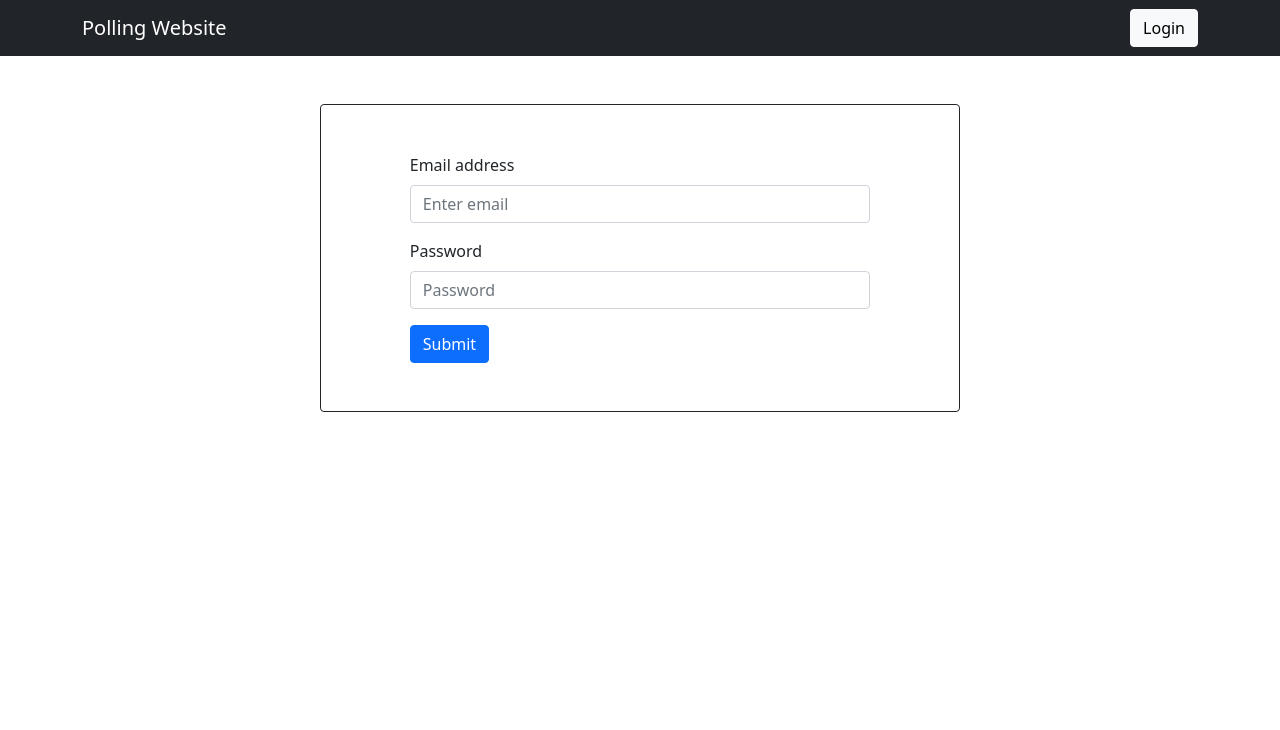
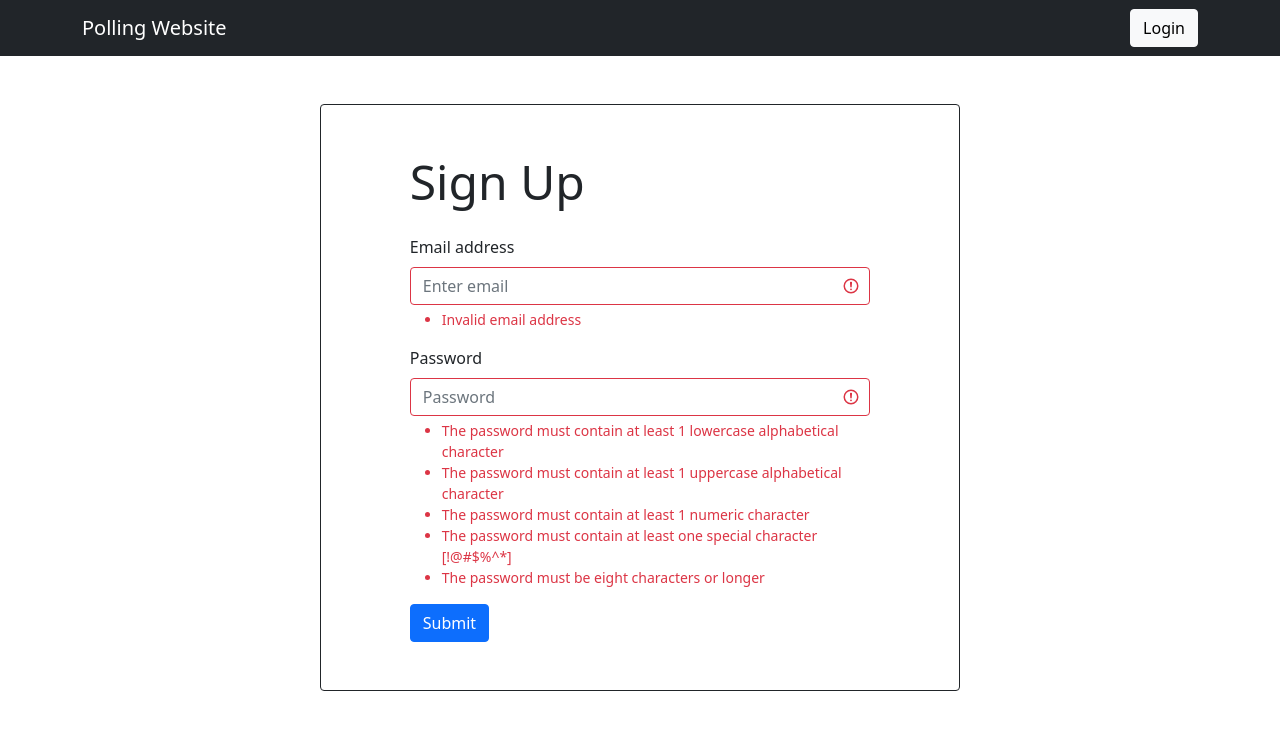
Before and after one commit to Abdallah-Youssef/polling-app-swe, a React (Create React App) app in the folder client/: page /signup in a window 1280 px wide. Shown: the top 730 px of the page. Built offline with nearby package versions, Linux system fonts and the light colour scheme; what fetch-intercept would draw is missing.

Commit message:
Added UI and validation

```diff
--- a/client/src/api/poll.js
+++ b/client/src/api/poll.js
@@ -9,5 +9,5 @@ export const getAllPolls = () => {
   return fetch(apiURL, requestOptions)
     .then((response) => response.json())
     .then(res => res.polls)
-    .catch((error) => console.log("error", error));
+    .catch(() => alert("Failed to reach the server, Please try again later"));
 };
--- a/client/src/components/CustomNavbar.js
+++ b/client/src/components/CustomNavbar.js
@@ -10,6 +10,7 @@ const CustomNavbar = () => {
 
     const handleLogOutClicked = () => {
         handleLogOut()(dispatch);
+        navigate("/");
     };
 
     const handleLogInClicked = () => {
@@ -26,6 +27,7 @@ const CustomNavbar = () => {
 
                     {user.email ? (
                         <>
+                            <h5 style={{color:"#3283a8"}}>{user.email}</h5>
                             <Nav>
                                 <Nav.Link as={Link} to="/create" className="mx-2">
                                     Create Poll
--- a/client/src/components/Login.js
+++ b/client/src/components/Login.js
@@ -18,8 +18,8 @@ const Login = () => {
         try {
             await handleLogIn(email, password)(dispatch);
             navigate('/')
-    } catch {
-      alert("Login failed");
+        } catch (error) {
+            alert(error);
         }
 
         console.log(user);
@@ -28,6 +28,7 @@ const Login = () => {
     return (
         <div>
             <Container className="py-5 mt-5 w-50 border border-dark rounded">
+                <h1 className="display-5 w-75 mx-auto mb-4">Login</h1>
                 <Form className="w-75 mx-auto">
                     <Form.Group className="mb-3" controlId="formBasicEmail">
                         <Form.Label>Email address</Form.Label>
--- a/client/src/components/PollList.js
+++ b/client/src/components/PollList.js
@@ -1,20 +1,33 @@
-import React, { useEffect, useState } from "react"
-import { getAllPolls } from "../api/poll"
-import { ListGroup, Badge, Container } from "react-bootstrap"
+import React, { useEffect, useState } from "react";
+import { getAllPolls } from "../api/poll";
+import { ListGroup, Badge, Container } from "react-bootstrap";
 
 const PollList = () => {
     const [polls, setPolls] = useState([]);
+    const [error, setError] = useState("");
 
     useEffect(() => {
-    getAllPolls().then((polls) => setPolls(polls));
+        getAllPolls().then((polls) => {
+            if (polls) {
+                setPolls(polls);
+                setError("");
+            }
+
+            else setError("Failed to reach server")
+        });
     }, []);
 
     return (
         <Container className="w-50 mt-5">
+
+            <h1>{error}</h1>
+
+
             <ListGroup as="ul" numbered>
-        {polls.map((poll) => (
+                {polls.map((poll, i) => (
                     <ListGroup.Item
                         className="d-flex justify-content-between align-items-start"
+                        key={i}
                     >
                         <div className="ms-2 me-auto">
                             <div className="fw-bold">{poll.question}</div>
@@ -26,6 +39,8 @@ const PollList = () => {
                     </ListGroup.Item>
                 ))}
             </ListGroup>
+
+
         </Container>
     );
 };
--- a/client/src/components/SignUp.js
+++ b/client/src/components/SignUp.js
@@ -1,21 +1,51 @@
 import React, { useState, useContext } from 'react'
-import { Form, Button, Container } from 'react-bootstrap'
+import { Form, Button, Container, FormControl } from 'react-bootstrap'
+import { useNavigate } from 'react-router-dom'
 import { handleSignUp, UserContext } from '../reducers/user'
+
 const SignUp = () => {
-    const {dispatch} = useContext(UserContext)
+    const { dispatch } = useContext(UserContext)
+    const navigate = useNavigate()
+
     const [email, setEmail] = useState("")
+    const emailRegex = new RegExp(/^[^\s@]+@[^\s@]+\.[^\s@]+$/);
+    const [emailValid, setEmailValid] = useState(false)
+
     const [password, setPassword] = useState("")
+    const strongPasswordRegex = new RegExp("^(?=.*[a-z])(?=.*[A-Z])(?=.*[0-9])(?=.*[!@#\$%\^&\*])(?=.{8,})");
+    const [passwordValid, setPasswordValid] = useState(false)
 
-    const handleEmailChanged = (e) => setEmail(e.target.value)
-    const handlePasswordChanged = (e) => setPassword(e.target.value)
+    const handleEmailChanged = (e) => {
+        setEmail(e.target.value)
+        if (!emailRegex.test(e.target.value) || e.target.value === '')
+            setEmailValid(false)
+        else setEmailValid(true)
+    }
+    const handlePasswordChanged = (e) => {
+        setPassword(e.target.value)
+        if (!strongPasswordRegex.test(e.target.value) || e.target.value === '')
+            setPasswordValid(false)
+        else setPasswordValid(true)
+    }
 
-    const handleSubmitClicked = (e) => {
+    const handleSubmitClicked = async (e) => {
         e.preventDefault()
-        handleSignUp(email, password)(dispatch)
+
+
+        if (passwordValid && emailValid) {
+            try {
+                await handleSignUp(email, password)(dispatch)
+                navigate('/')
+            }
+            catch (error){
+                alert(error)
+            }
+        }
     }
 
     return (
         <Container className='py-5 mt-5 w-50 border border-dark rounded'>
+            <h1 className="display-5 w-75 mx-auto mb-4">Sign Up</h1>
             <Form className='w-75 mx-auto'>
                 <Form.Group className="mb-3" controlId="formBasicEmail">
                     <Form.Label>Email address</Form.Label>
@@ -23,7 +53,14 @@ const SignUp = () => {
                         value={email || ''}
                         onChange={handleEmailChanged}
                         type="email"
-                        placeholder="Enter email" />
+                        placeholder="Enter email"
+                        isInvalid={!emailValid}
+                    />
+                    <FormControl.Feedback type='invalid'>
+                        <ul>
+                            <li>Invalid email address </li>
+                        </ul>
+                    </FormControl.Feedback>
                 </Form.Group>
 
                 <Form.Group className="mb-3" controlId="formBasicPassword">
@@ -32,7 +69,18 @@ const SignUp = () => {
                         value={password || ''}
                         onChange={handlePasswordChanged}
                         type="password"
-                        placeholder="Password" />
+                        placeholder="Password"
+                        isInvalid={!passwordValid}
+                    />
+                    <FormControl.Feedback type='invalid'>
+                        <ul>
+                            <li>The password must contain at least 1 lowercase alphabetical character </li>
+                            <li>The password must contain at least 1 uppercase alphabetical character</li>
+                            <li>The password must contain at least 1 numeric character</li>
+                            <li>The password must contain at least one special character [!@#$%^*]</li>
+                            <li>The password must be eight characters or longer</li>
+                        </ul>
+                    </FormControl.Feedback>
                 </Form.Group>
 
                 <Button variant="primary" onClick={handleSubmitClicked}>
--- a/client/src/reducers/user.js
+++ b/client/src/reducers/user.js
@@ -22,6 +22,9 @@ export const handleLogIn = (email, password) => async (dispatch) => {
     const res = await logIn(email, password);
 
     if (res) {
+        if (res.error)
+            throw new Error(res.error)
+
         dispatch(setUser(res.user.id, email, password));
         localStorage.setItem("token", res.token);
     }
@@ -32,10 +35,15 @@ export const handleLogIn = (email, password) => async (dispatch) => {
 export const handleSignUp = (email, password) => async (dispatch) => {
     const res = await createAccount(email, password);
 
+
     if (res) {
+        if (res.error)
+            throw new Error(res.error)
         dispatch(setUser(res.user.id, email, password));
         localStorage.setItem("token", res.token);
     }
+
+    else throw new Error('Sign Up Failed')
 };
 
 export const userReducer = (user, action) => {
```
Also changed, not shown: 1 other file (tests, documents, lock files or other folders). Lines whose indentation alone changed are shown as unchanged.
